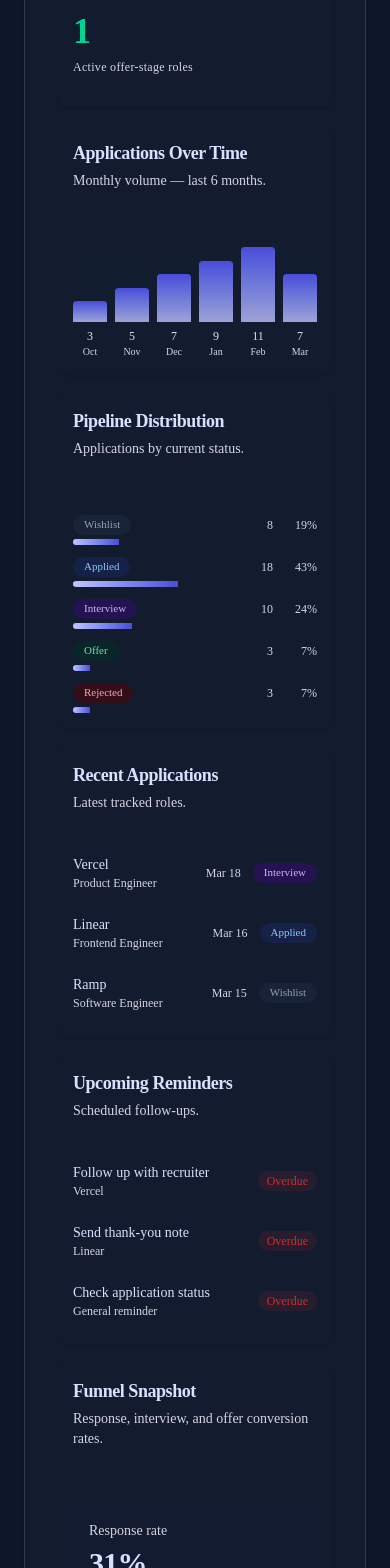
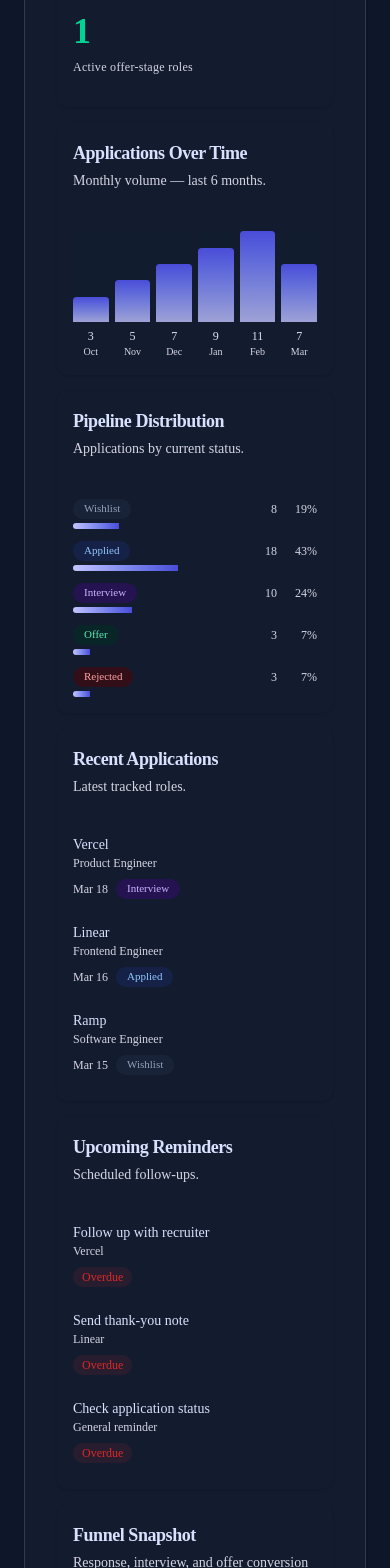
Before and after one commit to ivaiva89/devapply, a Next.js app: page /preview in a window 390 px wide. Shown: the part 980-2548 px from the top of the page. Built offline with nearby package versions, Linux system fonts and the light colour scheme.

Commit message:
chore: improve layout responsiveness and accessibility for key UI components

```diff
--- a/app/(app)/applications/page.tsx
+++ b/app/(app)/applications/page.tsx
@@ -40,16 +40,16 @@ export default async function ApplicationsPage({
       : `${totalCount} ${totalCount === 1 ? "application" : "applications"}`;
 
   return (
-    <div className="space-y-6">
-      <section className="rounded-3xl border border-border/70 bg-card p-8 shadow-sm">
+    <div className="min-w-0 space-y-6">
+      <section className="min-w-0 rounded-3xl border border-border/70 bg-card p-8 shadow-sm">
         <div className="mt-3 flex flex-col gap-3 lg:flex-row lg:items-end lg:justify-between">
           <SectionHeader
             eyebrow="Applications"
             title="Applications table"
             description="Search, filter, and sort the authenticated user's applications without exposing any cross-user data."
           />
-          <div className="flex flex-col gap-3 sm:flex-row sm:items-center">
-            <div className="rounded-2xl border border-border bg-muted/50 px-4 py-3 text-sm text-muted-foreground">
+          <div className="flex min-w-0 flex-col gap-3 sm:flex-row sm:items-center">
+            <div className="min-w-0 rounded-2xl border border-border bg-muted/50 px-4 py-3 text-sm text-muted-foreground">
               {resultsLabel}
             </div>
             <NewApplicationModal disabled={!canCreateApplication} />
--- a/app/(app)/layout.tsx
+++ b/app/(app)/layout.tsx
@@ -65,7 +65,7 @@ export default async function AppLayout({
                   <AppSidebar currentPath={currentPath} />
                 </div>
               </aside>
-              <div className="grid gap-6">{children}</div>
+              <div className="grid min-w-0 gap-6">{children}</div>
             </main>
           </div>
         </ClerkProvider>
--- a/shared/design/data-table.tsx
+++ b/shared/design/data-table.tsx
@@ -38,9 +38,9 @@ export function DataTable<T>({
   header,
 }: DataTableProps<T>) {
   return (
-    <Card className="rounded-3xl border-none bg-card shadow-sm">
+    <Card className="min-w-0 rounded-3xl border-none bg-card shadow-sm">
       {header ? <CardHeader>{header}</CardHeader> : null}
-      <CardContent className={header ? "pt-0" : undefined}>
+      <CardContent className={cn("min-w-0", header ? "pt-0" : undefined)}>
         {rows.length > 0 ? (
           <Table>
             <TableHeader>
--- a/shared/ui/table.tsx
+++ b/shared/ui/table.tsx
@@ -8,7 +8,7 @@ function Table({ className, ...props }: React.ComponentProps<"table">) {
   return (
     <div
       data-slot="table-container"
-      className="relative w-full overflow-x-auto"
+      className="relative max-w-full min-w-0 overflow-x-auto"
     >
       <table
         data-slot="table"
--- a/widgets/dashboard/ui/applications-over-time-chart-section.tsx
+++ b/widgets/dashboard/ui/applications-over-time-chart-section.tsx
@@ -17,7 +17,7 @@ export function ApplicationsOverTimeChartSection({
 
   return (
     <Card>
-      <CardHeader className="pb-6">
+      <CardHeader className="pb-4 sm:pb-6">
         <p className="font-display text-lg font-semibold tracking-tight text-foreground">
           Applications Over Time
         </p>
@@ -25,9 +25,9 @@ export function ApplicationsOverTimeChartSection({
           Monthly volume — last 6 months.
         </p>
       </CardHeader>
-      <CardContent className="pt-4">
+      <CardContent className="px-4 pt-2 sm:px-6 sm:pt-4">
         {!isEmpty ? (
-          <div className="flex h-28 items-end gap-2">
+          <div className="flex h-32 items-end gap-1.5 sm:h-28 sm:gap-2">
             {items.map((item) => {
               const heightPct =
                 maxCount === 0
@@ -40,7 +40,7 @@ export function ApplicationsOverTimeChartSection({
               return (
                 <div
                   key={item.label}
-                  className="group flex flex-1 flex-col items-center gap-1.5"
+                  className="group flex min-w-0 flex-1 flex-col items-center gap-1.5"
                   style={{ height: "100%" }}
                 >
                   <div className="relative flex w-full flex-1 items-end">
@@ -50,11 +50,11 @@ export function ApplicationsOverTimeChartSection({
                       style={{ height: `${heightPct}%` }}
                     />
                   </div>
-                  <div className="flex flex-col items-center gap-px">
+                  <div className="flex min-w-0 flex-col items-center gap-px">
                     <span className="text-xs tabular-nums text-foreground">
                       {item.count}
                     </span>
-                    <span className="text-[10px] text-muted-foreground">
+                    <span className="max-w-full truncate text-[10px] text-muted-foreground sm:text-[11px]">
                       {item.label}
                     </span>
                   </div>
--- a/widgets/dashboard/ui/pipeline-overview-card.tsx
+++ b/widgets/dashboard/ui/pipeline-overview-card.tsx
@@ -22,7 +22,7 @@ export function PipelineOverviewCard({
 }: PipelineOverviewCardProps) {
   return (
     <Card>
-      <CardHeader className="pb-6">
+      <CardHeader className="pb-4 sm:pb-6">
         <p className="font-display text-lg font-semibold tracking-tight text-foreground">
           Pipeline Distribution
         </p>
@@ -30,14 +30,14 @@ export function PipelineOverviewCard({
           Applications by current status.
         </p>
       </CardHeader>
-      <CardContent className="pt-4">
+      <CardContent className="pt-2 sm:pt-4">
         {!isEmpty ? (
           <div className="space-y-3">
             {items.map((item) => (
               <div key={item.status} className="space-y-1">
-                <div className="flex items-center justify-between">
+                <div className="flex flex-wrap items-center justify-between gap-2">
                   <ApplicationStatusBadge status={item.status} />
-                  <div className="flex items-center gap-3 font-label text-xs text-muted-foreground">
+                  <div className="flex items-center gap-2 font-label text-xs text-muted-foreground sm:gap-3">
                     <span className="tabular-nums">{item.count}</span>
                     <span className="w-8 text-right tabular-nums">
                       {formatPercentage(item.percentage)}
--- a/widgets/dashboard/ui/recent-applications-card.tsx
+++ b/widgets/dashboard/ui/recent-applications-card.tsx
@@ -22,7 +22,7 @@ function formatDate(value: string) {
 export function RecentApplicationsCard({ items }: RecentApplicationsCardProps) {
   return (
     <Card>
-      <CardHeader className="pb-4">
+      <CardHeader className="pb-3 sm:pb-4">
         <p className="font-display text-lg font-semibold tracking-tight text-foreground">
           Recent Applications
         </p>
@@ -34,7 +34,7 @@ export function RecentApplicationsCard({ items }: RecentApplicationsCardProps) {
             {items.map((item) => (
               <div
                 key={item.id}
-                className="group -mx-2 flex items-center justify-between rounded-lg px-2 py-2.5 transition-colors hover:bg-muted/40"
+                className="group -mx-2 flex flex-col gap-2 rounded-lg px-2 py-2.5 transition-colors hover:bg-muted/40 sm:flex-row sm:items-center sm:justify-between sm:gap-3"
               >
                 <div className="min-w-0">
                   <p className="truncate text-sm font-medium text-foreground">
@@ -44,7 +44,7 @@ export function RecentApplicationsCard({ items }: RecentApplicationsCardProps) {
                     {item.role}
                   </p>
                 </div>
-                <div className="ml-4 flex shrink-0 items-center justify-end gap-3 text-right">
+                <div className="flex flex-wrap items-center gap-2 text-left sm:ml-4 sm:shrink-0 sm:justify-end sm:gap-3 sm:text-right">
                   <span className="font-label text-xs tabular-nums text-muted-foreground">
                     {formatDate(item.updatedAt)}
                   </span>
--- a/widgets/dashboard/ui/upcoming-reminders-card.tsx
+++ b/widgets/dashboard/ui/upcoming-reminders-card.tsx
@@ -25,7 +25,7 @@ function isOverdue(value: string) {
 export function UpcomingRemindersCard({ items }: UpcomingRemindersCardProps) {
   return (
     <Card>
-      <CardHeader className="pb-4">
+      <CardHeader className="pb-3 sm:pb-4">
         <p className="font-display text-lg font-semibold tracking-tight text-foreground">
           Upcoming Reminders
         </p>
@@ -40,7 +40,7 @@ export function UpcomingRemindersCard({ items }: UpcomingRemindersCardProps) {
               return (
                 <div
                   key={item.id}
-                  className="group -mx-2 flex items-center justify-between rounded-lg px-2 py-2.5 transition-colors hover:bg-muted/40"
+                  className="group -mx-2 flex flex-col gap-2 rounded-lg px-2 py-2.5 transition-colors hover:bg-muted/40 sm:flex-row sm:items-center sm:justify-between sm:gap-3"
                 >
                   <div className="min-w-0">
                     <p className="truncate text-sm font-medium text-foreground">
@@ -52,7 +52,7 @@ export function UpcomingRemindersCard({ items }: UpcomingRemindersCardProps) {
                   </div>
                   <Badge
                     variant={overdue ? "destructive" : "outline"}
-                    className="ml-4 shrink-0 font-label tabular-nums"
+                    className="w-fit font-label tabular-nums sm:ml-4 sm:shrink-0"
                   >
                     {overdue ? "Overdue" : formatDate(item.dueAt)}
                   </Badge>
```
Also changed, not shown: entities/application/ui/application-row-actions-menu.tsx (+39 -32 lines).
